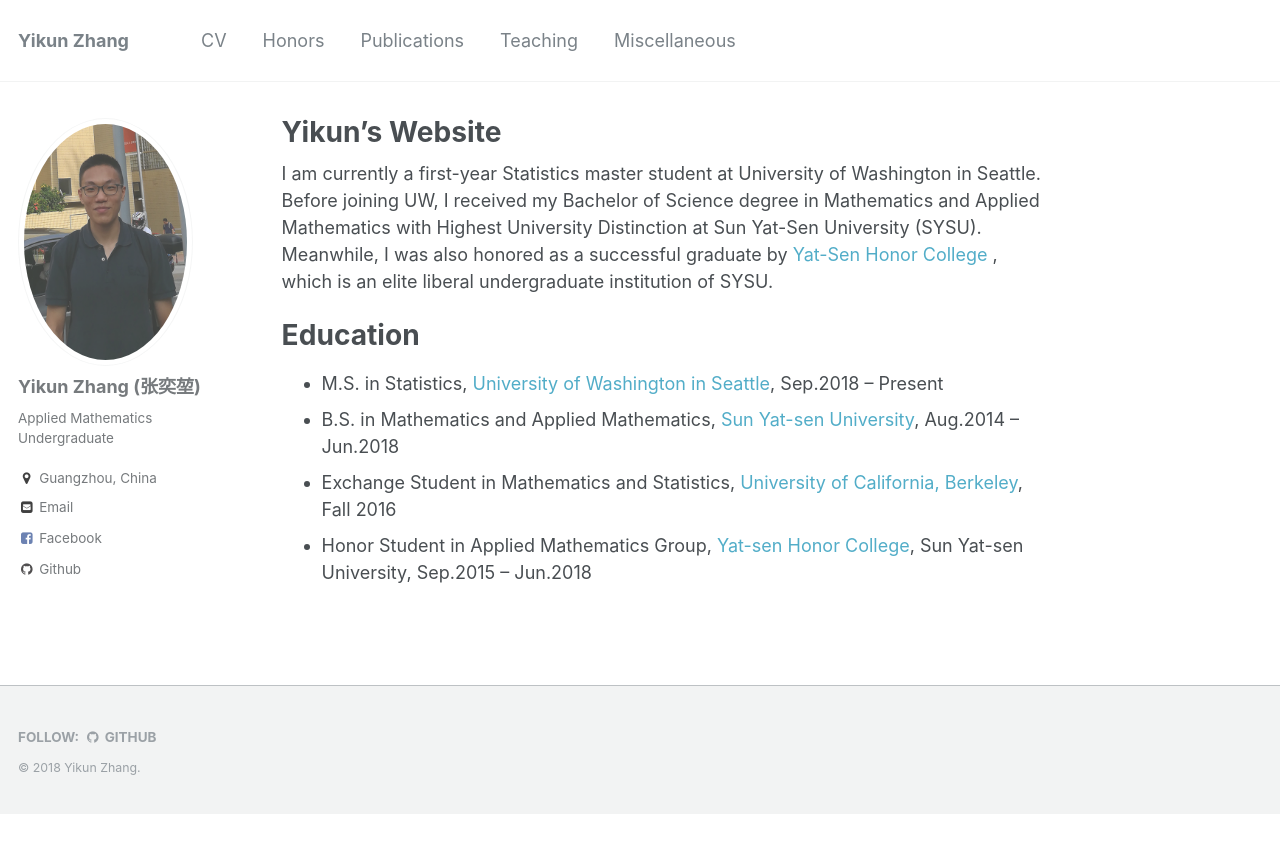
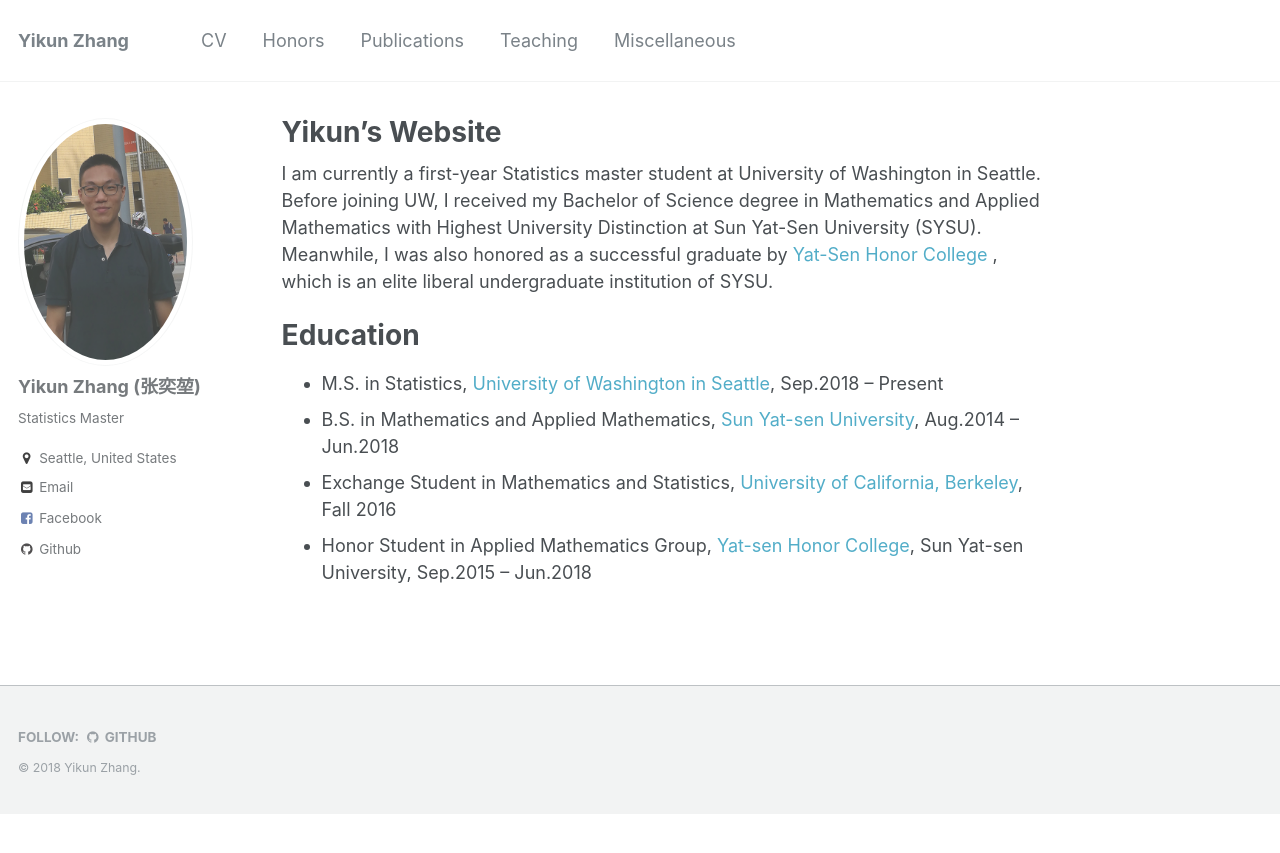
Before and after one commit to zhangyk8/zhangyk8.github.io, a Jekyll site: the page built from _pages/about.md, in a window 1280 px wide. Shown: the top 853 px of the page. Built offline with Jekyll 4.4.1, drawn with Linux system fonts in a browser that asks for light colours.

Commit message:
Update _config.yml

```diff
--- a/_config.yml
+++ b/_config.yml
@@ -74,8 +74,8 @@
 author:
   name             : "Yikun Zhang (张奕堃)"
   avatar           : "profile.jpg"
-  bio              : "Applied Mathematics Undergraduate"
-  location         : "Guangzhou, China"
+  bio              : "Statistics Master"
+  location         : "Seattle, United States"
   employer         :
   googlescholar    :
   email            : yikunzhang@foxmail.com
```
